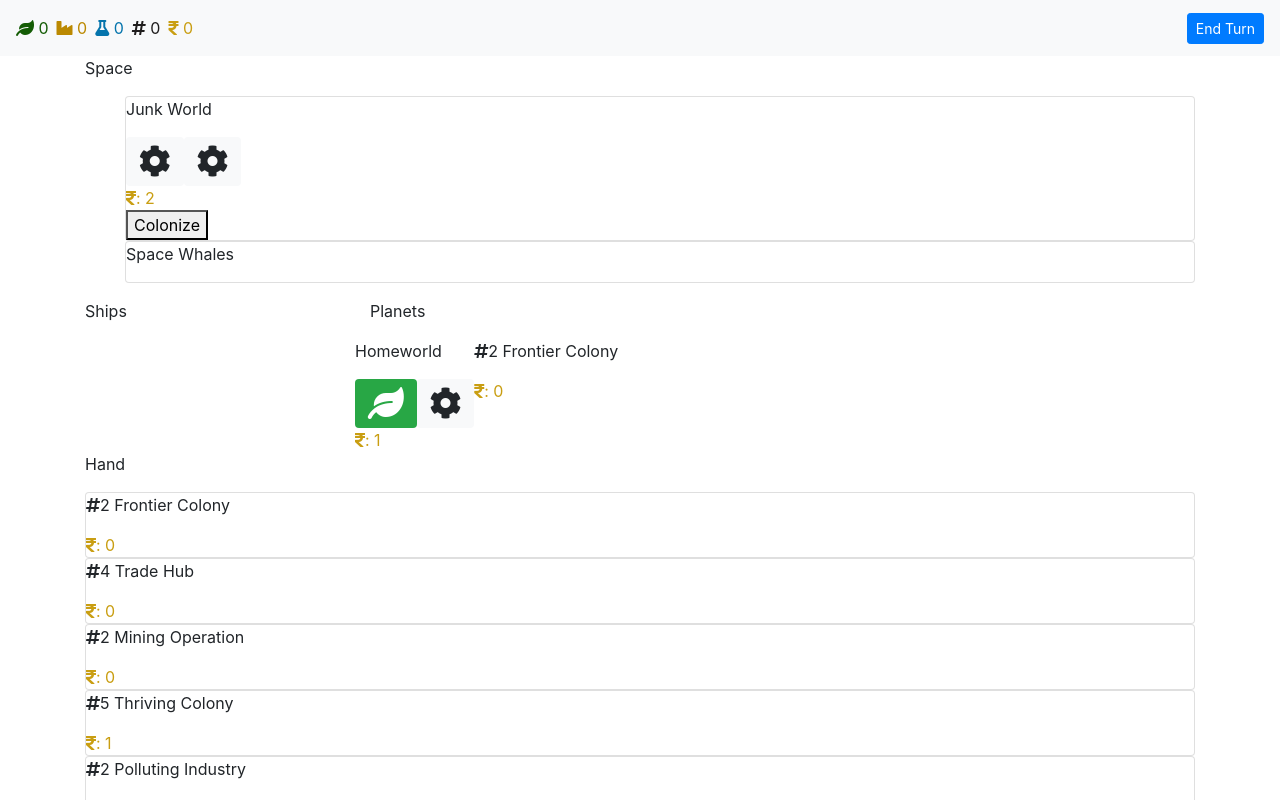
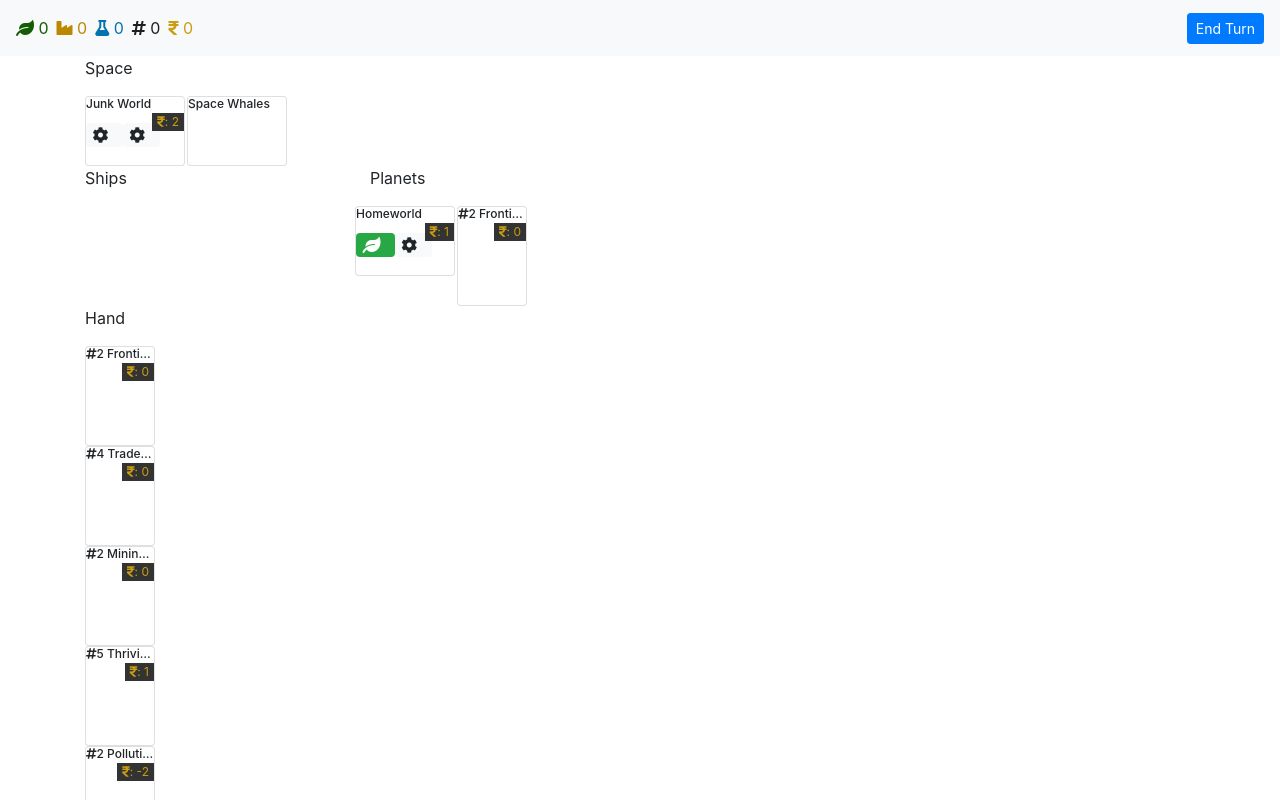
Before and after one commit to jurgensweere/ttg, an Angular app: page /game in a window 1280 px wide. Shown: the top 800 px of the page. Built offline with nearby package versions, Linux system fonts and the light colour scheme.

Commit message:
Some basic styling for cards

```diff
--- a/src/app/game/board/board.component.html
+++ b/src/app/game/board/board.component.html
@@ -25,17 +25,17 @@
     <div class="row">
         <div class="col-sm">
             <p>Space</p>
-            <ul>
+            <div class="d-flex flex-row">
                 <app-card *ngFor="let card of space" [card]="card"></app-card>
-            </ul>
+            </div>
         </div>
     </div>
     <div class="row">
         <div class="col-sm-3">
             <p>Ships</p>
-            <ul>
-                <app-card *ngFor="let card of ships" [card]="card"></app-card>
-            </ul>
+            <div class="card-deck">
+            <app-card *ngFor="let card of ships" [card]="card"></app-card>
+            </div>
         </div>
         <div class="col-sm-9">
             <p>Planets</p>
--- a/src/app/game/card-anomaly/card-anomaly.component.html
+++ b/src/app/game/card-anomaly/card-anomaly.component.html
@@ -1,6 +1,4 @@
-<div>
-  <p>
-    {{ card.name }}
-  </p>
+<div class="card card-anomaly">
+    <h5 class="card-title text-truncate">{{ card.name }}</h5>
 
 </div>
--- a/src/app/game/card-colony/card-colony.component.html
+++ b/src/app/game/card-colony/card-colony.component.html
@@ -1,8 +1,6 @@
-<div>
-  <p>
-    <i class="fas fa-hashtag"></i>{{ card.cost }} {{ card.name }}
-  </p>
-  <div class="renown">
-    <i class="fas fa-rupee-sign"></i>: {{ card.renown }}
-  </div>
+<div class="card card-colony">
+    <h5 class="card-title text-truncate"><i class="fas fa-hashtag"></i>{{ card.cost }} {{ card.name }}</h5>
+    <div class="renown">
+        <i class="fas fa-rupee-sign"></i>: {{ card.renown }}
+    </div>
 </div>
--- a/src/app/game/card-event/card-event.component.html
+++ b/src/app/game/card-event/card-event.component.html
@@ -1,6 +1,4 @@
-<div>
-  <p>
-     {{ card.name }}
-  </p>
+<div class="card card-event">
+    <h5 class="card-title text-truncate">{{ card.name }}</h5>
 
 </div>
--- a/src/app/game/card-planet/card-planet.component.html
+++ b/src/app/game/card-planet/card-planet.component.html
@@ -1,15 +1,14 @@
-<div>
-  <p>{{ card.name }}</p>
+<div class="card card-planet">
+    <h5 class="card-title text-truncate">{{ card.name }}</h5>
     <div class="slots">
-    <span class="badge" [ngClass]="{'badge-warning': slot == 'production', 'badge-success': slot == 'manpower', 'badge-light': slot == 'utility'}" style="font-size: 2em;" *ngFor="let slot of card.slots">
-      <i class="fas fa-leaf" *ngIf="slot == 'manpower'"></i>
-      <i class="fas fa-cog" *ngIf="slot == 'utility'"></i>
-      <i class="fas fa-industry" *ngIf="slot == 'production'"></i>
+        <span class="badge" [ngClass]="{'badge-warning': slot == 'production', 'badge-success': slot == 'manpower', 'badge-light': slot == 'utility'}" *ngFor="let slot of card.slots">
+            <i class="fas fa-leaf mr-2" *ngIf="slot == 'manpower'"></i>
+            <i class="fas fa-cog mr-2" *ngIf="slot == 'utility'"></i>
+            <i class="fas fa-industry mr-2" *ngIf="slot == 'production'"></i>
         </span>
     </div>
     <span *ngIf="!claimed" style="color: tomato"><i class="fas fa-exclamation-triangle" *ngFor="let h of hazzards"></i></span>
     <div class="renown">
         <i class="fas fa-rupee-sign"></i>: {{ card.renown }}
     </div>
-  <button *ngIf="!claimed">Colonize</button>
 </div>
--- a/src/app/game/card-ship/card-ship.component.html
+++ b/src/app/game/card-ship/card-ship.component.html
@@ -1,6 +1,4 @@
-<div>
-  <p>
-    {{ card.name }}
-  </p>
+<div class="card card-ship">
+    <h5 class="card-title text-truncate"><i class="fas fa-hashtag"></i>{{ card.cost }} {{ card.name }}</h5>
 
 </div>
--- a/src/app/game/card/card.component.html
+++ b/src/app/game/card/card.component.html
@@ -1,7 +1,5 @@
-<li class="card">
-  <app-card-anomaly *ngIf="card.type == 'anomaly'" [card]="card"></app-card-anomaly>
-  <app-card-event *ngIf="card.type == 'event'" [card]="card"></app-card-event>
-  <app-card-colony *ngIf="card.type == 'colony'" [card]="card"></app-card-colony>
-  <app-card-ship *ngIf="card.type == 'ship'" [card]="card"></app-card-ship>
-  <app-card-planet *ngIf="card.type == 'planet'" [card]="card"></app-card-planet>
-</li>
+<app-card-anomaly *ngIf="card.type == 'anomaly'" [card]="card"></app-card-anomaly>
+<app-card-event *ngIf="card.type == 'event'" [card]="card"></app-card-event>
+<app-card-colony *ngIf="card.type == 'colony'" [card]="card"></app-card-colony>
+<app-card-ship *ngIf="card.type == 'ship'" [card]="card"></app-card-ship>
+<app-card-planet *ngIf="card.type == 'planet'" [card]="card"></app-card-planet>
--- a/src/styles.css
+++ b/src/styles.css
@@ -15,3 +15,30 @@
 .renown {
     color: #c99e12;
 }
+
+.card {
+    width: 70px;
+    height: 100px;
+    display: flex;
+    margin-right: 2px;
+}
+.card,
+.card h5 {
+    font-size: 0.75rem;
+}
+.card .badge {
+    font-size: 1rem;
+}
+.card.card-planet,
+.card.card-event,
+.card.card-anomaly {
+    width: 100px;
+    height: 70px;
+}
+.card .renown {
+    position: absolute;
+    top: 1rem;
+    right: 0px;
+    background-color: rgba(0, 0, 0, 0.8);
+    padding: 0 5px;
+}
```
Lines whose indentation alone changed are shown as unchanged.
